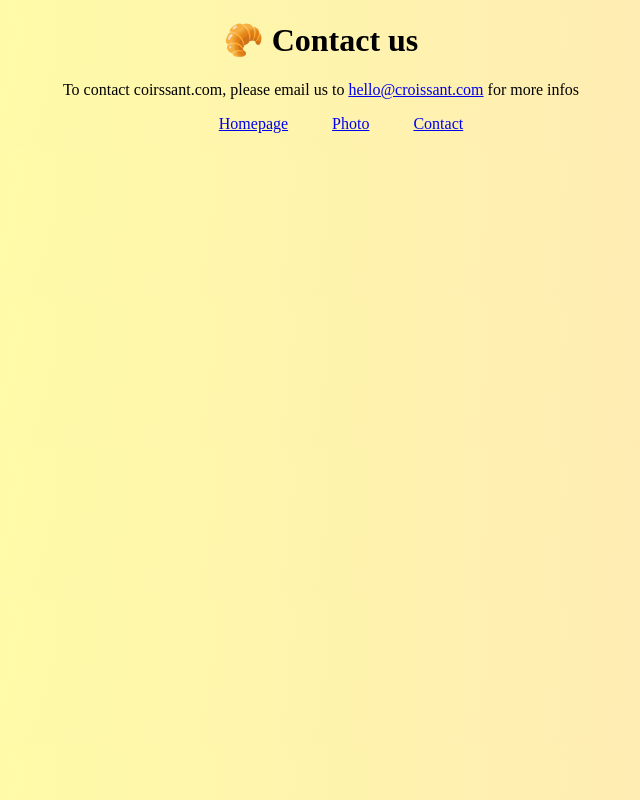
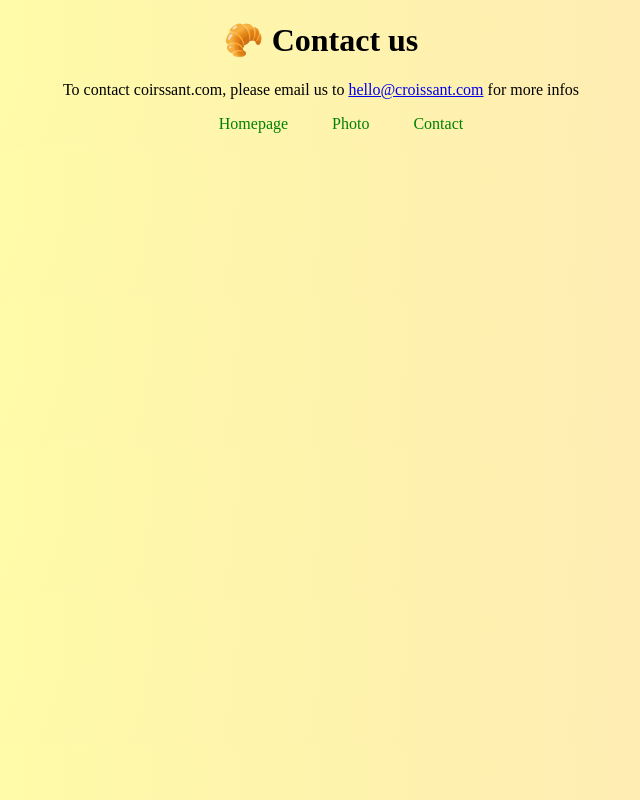
Before and after one commit to JohannaGam/Croissant, a plain HTML site: page contact.html in a window 1280 px wide. Shown: the whole page, without its empty margins (319-959 px from the left). Drawn offline with Linux system fonts and the light colour scheme.

Commit message:
add class for links

```diff
--- a/contact.html
+++ b/contact.html
@@ -14,9 +14,9 @@
       infos
     </p>
     <ul>
-      <li><a href="/">Homepage</a></li>
-      <li><a href="/photo.html">Photo</a></li>
-      <li><a href="/contact.html">Contact</a></li>
+      <li><a class="internal-link" href="/">Homepage</a></li>
+      <li><a class="internal-link" href="/photo.html">Photo</a></li>
+      <li><a class="internal-link" href="/contact.html">Contact</a></li>
     </ul>
   </body>
 </html>
```
Also changed, not shown: photo.html (+3 -3 lines).
